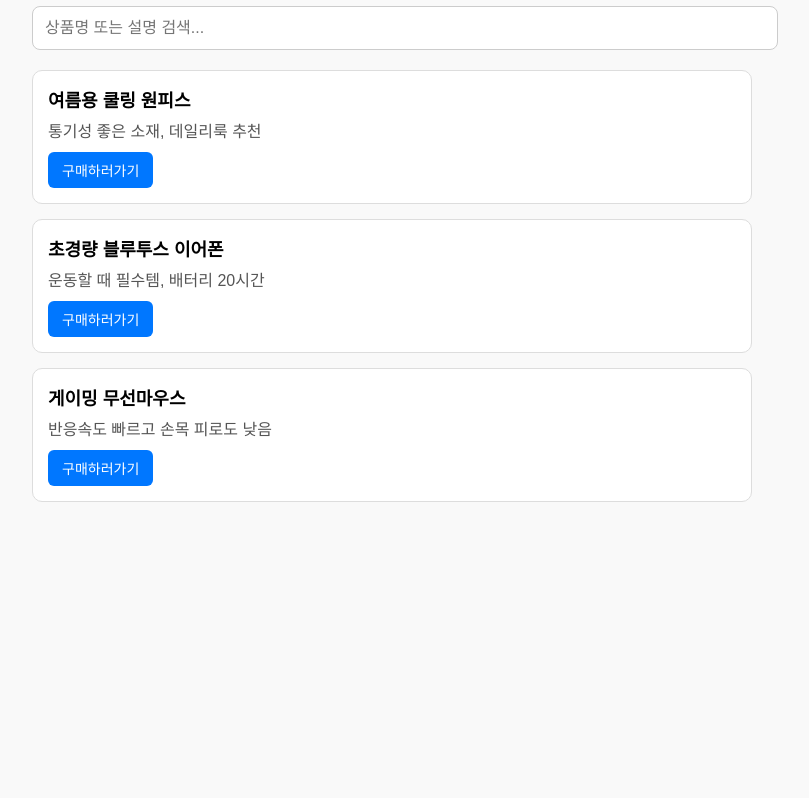
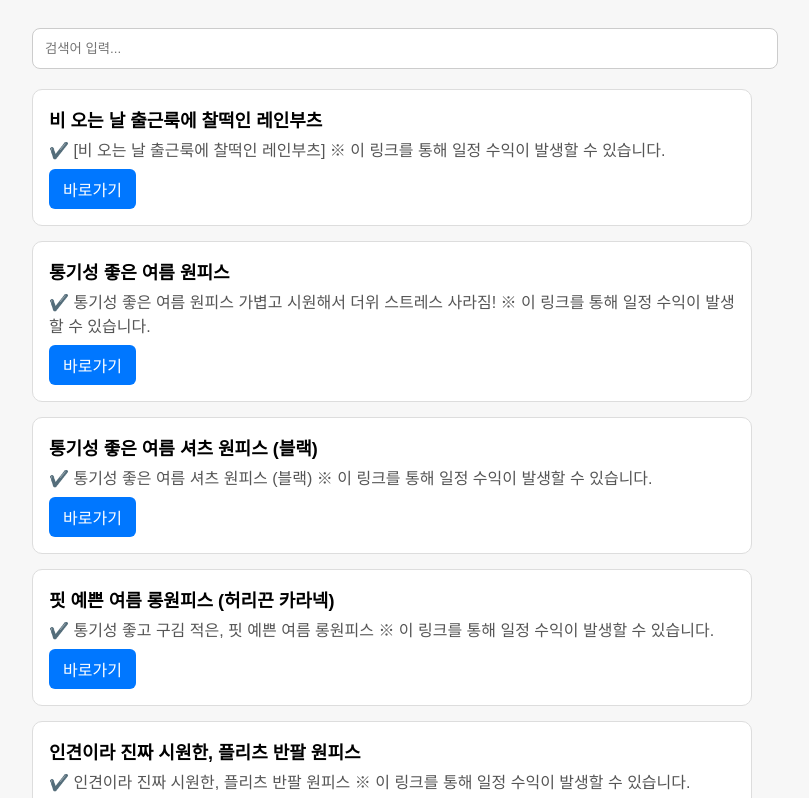
Before and after one commit to EatedApple/linkpage, a plain HTML site: page index.html in a window 1280 px wide. Shown: the part 111-909 px from the top of the page, without its empty margins (248-1057 px from the left). Before the commit the page ends 800 px from the top, so only its background shows below. Drawn offline with Linux system fonts and the light colour scheme.

Commit message:
Update index.html

```diff
--- a/index.html
+++ b/index.html
@@ -3,87 +3,36 @@
 <head>
   <meta charset="UTF-8" />
   <meta name="viewport" content="width=device-width, initial-scale=1.0" />
-  <title>item99 - 추천 상품 모음</title>
+  <title>item99 상품 모음</title>
   <style>
-    body {
-      font-family: sans-serif;
-      background: #f9f9f9;
-      padding: 30px;
-      max-width: 720px;
-      margin: auto;
-    }
-    h1 {
-      text-align: center;
-      margin-bottom: 20px;
-    }
-    #search {
-      width: 100%;
-      padding: 12px;
-      font-size: 16px;
-      border: 1px solid #ccc;
-      margin-bottom: 20px;
-      border-radius: 8px;
-    }
-    .item {
-      background: #fff;
-      border: 1px solid #ddd;
-      border-radius: 10px;
-      padding: 15px;
-      margin-bottom: 15px;
-      transition: 0.2s;
-    }
-    .item:hover {
-      box-shadow: 0 2px 10px rgba(0,0,0,0.1);
-    }
-    .item-title {
-      font-size: 18px;
-      font-weight: bold;
-      margin-bottom: 6px;
-    }
-    .item-desc {
-      color: #555;
-      margin-bottom: 10px;
-    }
-    .item a {
-      display: inline-block;
-      padding: 8px 14px;
-      background: #0077ff;
-      color: #fff;
-      text-decoration: none;
-      border-radius: 6px;
-      font-size: 14px;
-    }
+    body { font-family: sans-serif; padding: 30px; background: #f7f7f7; max-width: 720px; margin: auto; }
+    h1 { text-align: center; }
+    #search { width: 100%; padding: 12px; margin: 20px 0; border-radius: 8px; border: 1px solid #ccc; }
+    .item { background: #fff; padding: 16px; margin-bottom: 15px; border-radius: 10px; border: 1px solid #ddd; }
+    .item-title { font-size: 18px; font-weight: bold; margin-bottom: 5px; }
+    .item-desc { color: #555; margin-bottom: 8px; }
+    .item a { background: #0077ff; color: white; text-decoration: none; padding: 8px 14px; border-radius: 6px; display: inline-block; }
   </style>
 </head>
 <body>
-
-  <h1>📦 item99 추천 상품 모음</h1>
-  <input type="text" id="search" placeholder="상품명 또는 설명 검색..." />
-
-  <div id="list"></div>
+  <h1>📦 item99 추천 모음</h1>
+  <input type="text" id="search" placeholder="검색어 입력..." />
+  <div id="list">불러오는 중...</div>
 
   <script>
-    const products = [
-      {
-        title: "여름용 쿨링 원피스",
-        desc: "통기성 좋은 소재, 데일리룩 추천",
-        link: "https://link.coupang.com/a/abc123"
-      },
-      {
-        title: "초경량 블루투스 이어폰",
-        desc: "운동할 때 필수템, 배터리 20시간",
-        link: "https://link.coupang.com/a/def456"
-      },
-      {
-        title: "게이밍 무선마우스",
-        desc: "반응속도 빠르고 손목 피로도 낮음",
-        link: "https://link.coupang.com/a/ghi789"
-      },
-      // 여기에 계속 추가 가능
-    ];
-
     const list = document.getElementById('list');
     const search = document.getElementById('search');
+    let products = [];
+
+    async function loadData() {
+      try {
+        const res = await fetch('item.json');
+        products = await res.json();
+        renderList();
+      } catch (e) {
+        list.innerHTML = '❌ 상품 데이터를 불러올 수 없습니다.';
+      }
+    }
 
     function renderList(filter = "") {
       list.innerHTML = "";
@@ -93,23 +42,22 @@
       );
 
       filtered.forEach(p => {
-        const item = document.createElement("div");
-        item.className = "item";
-        item.innerHTML = `
+        const div = document.createElement('div');
+        div.className = 'item';
+        div.innerHTML = `
           <div class="item-title">${p.title}</div>
           <div class="item-desc">${p.desc}</div>
-          <a href="${p.link}" target="_blank">구매하러가기</a>
+          <a href="${p.link}" target="_blank">바로가기</a>
         `;
-        list.appendChild(item);
+        list.appendChild(div);
       });
     }
 
-    search.addEventListener("input", e => {
+    search.addEventListener('input', e => {
       renderList(e.target.value);
     });
 
-    renderList(); // 초기 로딩
+    loadData();
   </script>
-
 </body>
 </html>
```
